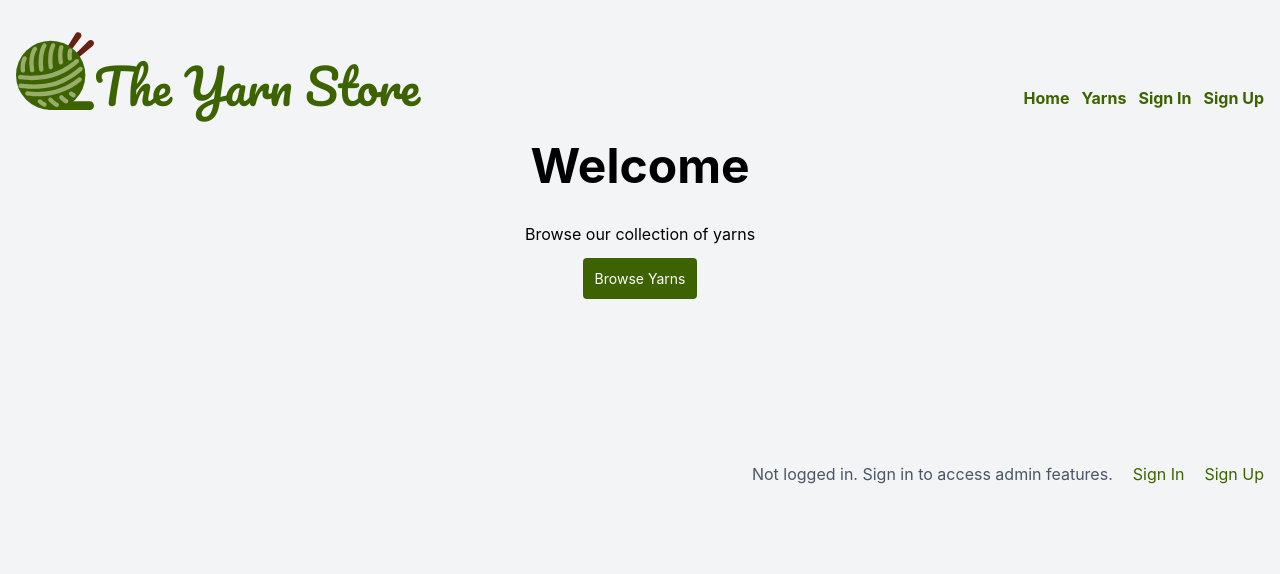
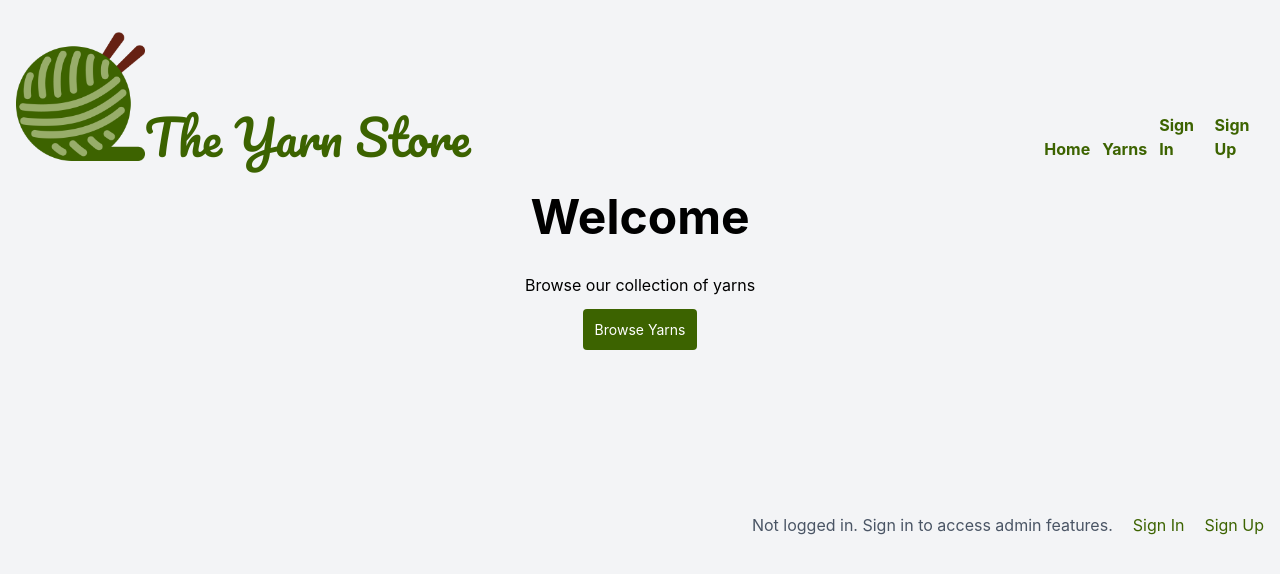
Before and after one commit to meganlavengood/yarn-app, a React (Vite) app: page / in a window 1280 px wide. Shown: the top 574 px of the page. Built offline with nearby package versions, Linux system fonts and the light colour scheme; no server answers.

Commit message:
replace svg with png

```diff
--- a/src/components/Navbar.tsx
+++ b/src/components/Navbar.tsx
@@ -16,7 +16,7 @@ function Navbar({ user }: NavbarProps) {
 			<nav className="navbar flex items-end justify-between">
 				<Link to="/">
 					<div className="nav-brand flex items-end flex-nowrap">
-						<img src="/src/assets/ball.svg" className="size-1/8" />
+						<img src="/src/assets/ball.png" className="size-1/8" />
 						<h1 className="text-2xl md:text-5xl">The Yarn Store</h1>
 					</div>
 				</Link>
```
Also changed, not shown: src/assets/ball.png (added).
